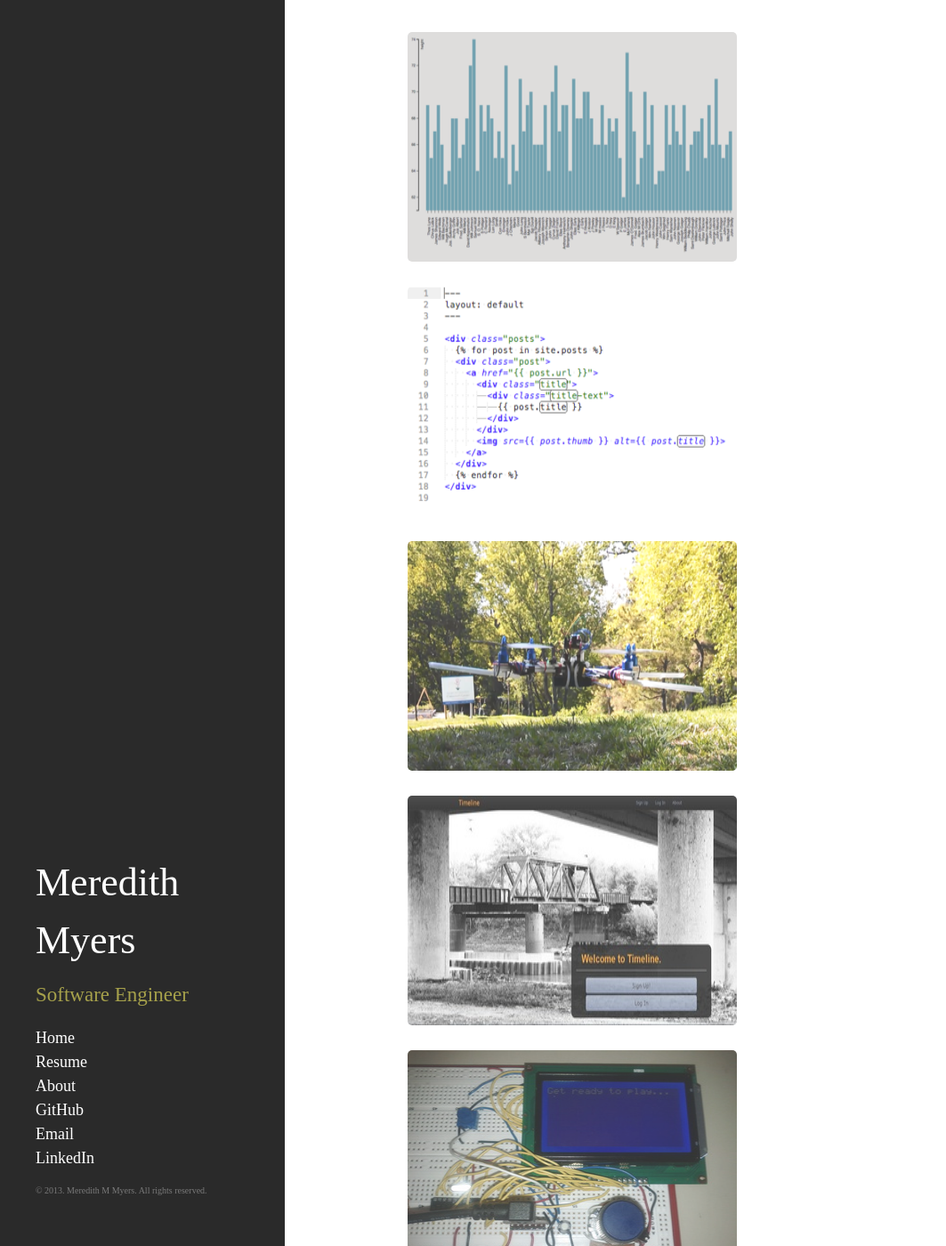
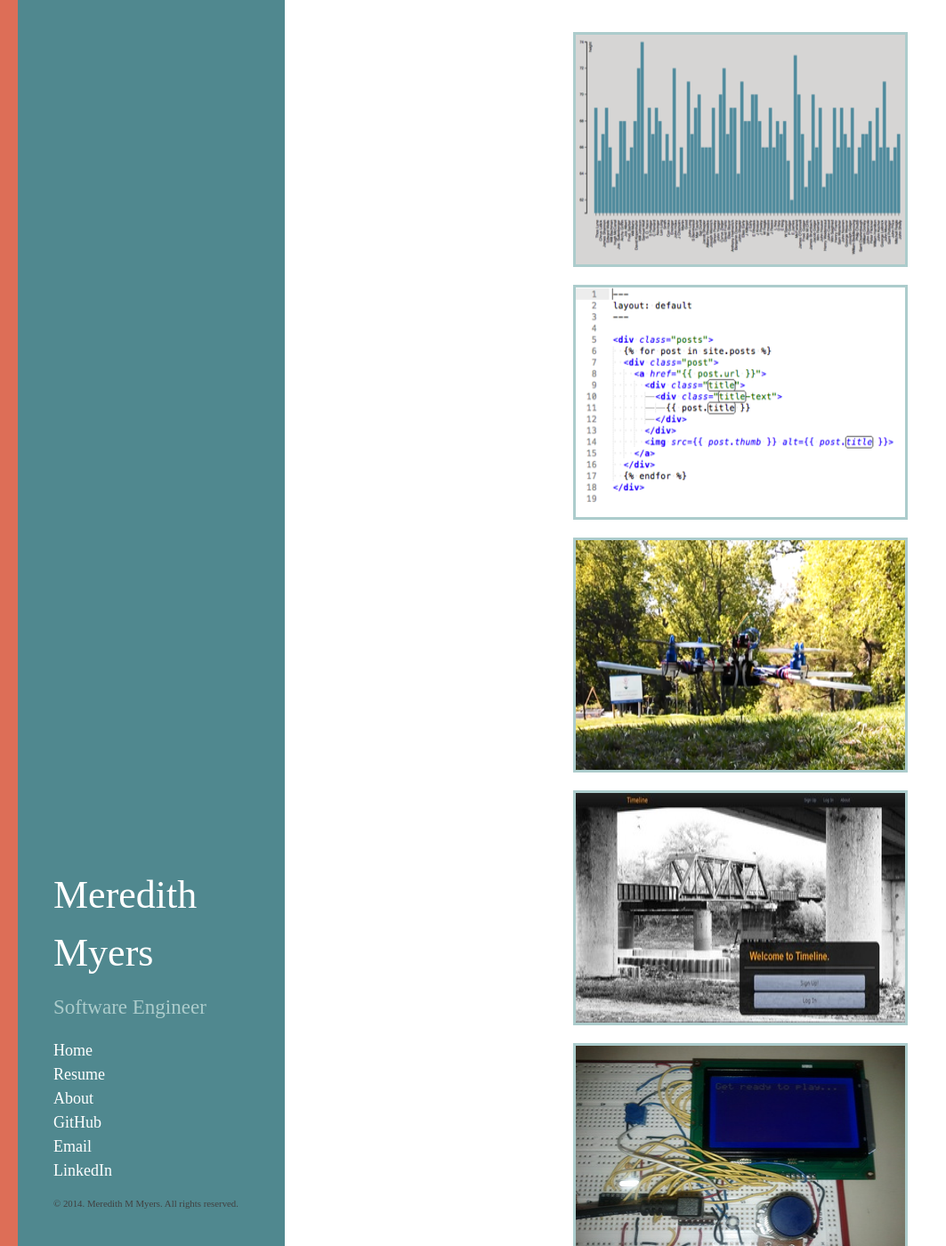
Before and after one commit to benjmyers/benjmyers.github.io, a Jekyll site: the page built from index.html, in a window 1280 px wide and 1400 px high. Shown: the whole window at 89% size, without its empty margins (0-1063 px from the left). Built offline with Jekyll 4.4.1, drawn with Linux system fonts in a browser that asks for light colours; some web fonts are replaced; Markdown is read by kramdown in place of the engine named in the settings.

Commit message:
Style updates

```diff
--- a/_layouts/default.html
+++ b/_layouts/default.html
@@ -22,8 +22,8 @@
 
   </head>
   <body>
+    <header class="masthead">
 
-    <header class="masthead">
       <div class="masthead-inner">
         <a class="header-link" href="/">
           <h1>Meredith</h1>
@@ -56,15 +56,18 @@ LinkedIn</a>
             </li>
 
           </ul>
-          <p>&copy; 2013. {{ site.author.name }}. All rights reserved.</p>
+          <div class="large-copyright">&copy; 2014. {{ site.author.name }}. All rights reserved.</div>
         </div>
 
       </div>
+      <div class="side-bar"></div>
     </header>
 
     <div class="content container">
       {{ content }}
     </div>
 
+    <div class="small-copyright">&copy; 2014. {{ site.author.name }}. All rights reserved.</div>
+
   </body>
 </html>
--- a/index.html
+++ b/index.html
@@ -5,6 +5,7 @@ layout: default
 <div class="posts">
   {% for post in site.posts %}
   <div class="post">
+    <div class="post-background">
       <a href="{{ post.url }}">
         <div class="title">
         	<div class="title-text">
@@ -14,5 +15,6 @@ layout: default
         <img src={{ post.thumb }} alt={{ post.title }}>
       </a>
     </div>
+  </div>
   {% endfor %}
 </div>
--- a/public/css/hyde.css
+++ b/public/css/hyde.css
@@ -17,7 +17,7 @@ Designed, built, and released under MIT license by @mdo.
 
 Learn more at http://andhyde.com or https://github.com/mdo/hyde.
 
-Minor edits by Meredith M Myers
+Edits by Meredith M Myers
 
 */
 
@@ -43,7 +43,7 @@ body {
   font-size: 16px;
   line-height: 1.5;
   font-weight: 400;
-  color: #454441;
+  color: #404040;
   background-color: #fff;
 }
 
@@ -61,7 +61,7 @@ h2 {
   font-size: 32px;
 }
 h3 {
-  color: #A6A14B;
+  color: #50888F;
   margin-top: 24px;
   font-size: 24px;
 }
@@ -82,6 +82,10 @@ ul, ol {
 }
 li {
   color: #888580;
+  display: inline-block;
+  padding-left: 10px;
+  padding-right: 10px;
+  font-size: 1.1em;
 }
 
 hr {
@@ -167,7 +171,6 @@ blockquote p:after {
 
 img {
   display: inline;
-  border-radius: 5px;
   height: 258px;
   width: 370px;
 }
@@ -178,7 +181,7 @@ img {
 
 a {
   font-weight: 100;
-  color: #222;
+  color: #DD6E57;
   text-decoration: none;
 }
 
@@ -194,32 +197,42 @@ a:hover {
 
 /* Scaffolding
 -------------------------------------------------- */
-
+.side-bar {
+  height: 20px;
+  width: 100%;
+  background: #DD6E57;
+}
 /* Header */
 .masthead {
   color: #fff;
-  background-color: #2a2a2a;
+  background-color: #50888F;
 }
 .masthead-inner {
   padding: 20px;
+  text-align: center;
 }
 .masthead h1 {
   margin-top: 0;
 }
 .masthead h2 {
-  color: #A6A14B;
+  color: #accccc;
+  font-size: 23px;
 }
 .masthead .lead {
   margin-bottom: 0;
 }
 .masthead a {
   color: #fff;
+  cursor: pointer;
+}
+.masthead a:hover {
+  color: #accccc;
 }
 
 /* Footer area of masthead */
 .colophon {
   margin-top: 20px;
-  color: #7a7a7a;
+  color: #404040;
 }
 .colophon p {
   font-size: 10px;
@@ -235,19 +248,22 @@ a:hover {
 
 /* Wrapper for all posts on homepage */
 .posts {
-  margin-left:  20px;
-  margin-right: 20px;
+  margin-left: auto;
+  margin-right: auto;
+  text-align: center;
 }
 
 /* Single post */
 .post {
-  margin-top: 40px;
-  margin-bottom: 40px;
+  margin-top: 10px;
+  margin-bottom: 10px;
   display: inline-block;
   position: relative;
-  opacity: 0.8;
     filter: alpha(opacity=50);
     -webkit-transition: opacity 1s linear;
+}
+.post h1 {
+  color: #DD6E57;
 }
 .post hr {
   margin: 30px 0;
@@ -257,15 +273,17 @@ a:hover {
   filter: alpha(opacity=100);
   -webkit-transition: opacity 1s linear;
 }
+.post-background {
+  border: 3px solid #accccc;
+  height: 264px;
+  width: 100%;
+}
 .title {
   display: block;
   position: absolute;
-  width: 100%;
+  width: 98%;
   height: 100%;
-  opacity: 0;
-}
-.title:hover {
-    opacity: 1;
+  opacity: 1;
 }
 .title-text {
   height: 20%;
@@ -273,9 +291,10 @@ a:hover {
   background-color: rgba(0, 0, 0, 0.4);
   padding-top: 10px;
   padding-left: 10px;
+  text-align: left;
 }
 .post-header {
-  color: #A6A14B;
+  color: #ACCCCC;
   font-size: 16px;
   font-weight: 100px;
 
@@ -344,6 +363,17 @@ a:hover {
   background-color: #f5f5f5;
 }
 
+.large-copyright {
+  display: none;
+  font-size: .6em;
+}
+.small-copyright {
+  display: block;
+  text-align: center;
+  background: #50888F;
+  color: #accccc;
+  padding: 1em;
+}
 
 /* Responsive
 -------------------------------------------------- */
@@ -367,6 +397,11 @@ a:hover {
     font-size: 24px;
   }
 
+  .side-bar {
+    height: 100%;
+    width: 20px;
+    background: #DD6E57;
+  }
   /* Center container in available real estate */
   .container {
     margin-left: 35%;
@@ -396,7 +431,8 @@ a:hover {
     position: absolute;
     bottom: 0;
     right: 0;
-    left: 0;
+    left: 20px;
+    text-align: left;
   }
   .masthead h1 {
     font-size: 44px;
@@ -404,7 +440,6 @@ a:hover {
 
   .masthead h2 {
     font-size: 23px;
-    color: #A6A14B;
   }
 
   /* Remove mobile device padding from list of posts */
@@ -418,10 +453,28 @@ a:hover {
     margin: 10px;
   }
 
-  /* Make pagination stand alone */
-  .pagination {
-    margin-bottom: 60px;
-    border: 1px solid #eee;
+  .title {
+    display: block;
+    position: absolute;
+    width: 100%;
+    height: 100%;
+    opacity: 0;
+  }
+  .title:hover {
+      opacity: 1;
   }
 
+  li {
+    display: block;
+    padding-left: 0px;
+    padding-right: 0px;
+    font-size: 1em;
+  }
+
+  .large-copyright {
+    display: block;
+  }
+  .small-copyright {
+    display: none;
+  }
 }
```
Lines whose indentation alone changed are shown as unchanged.
